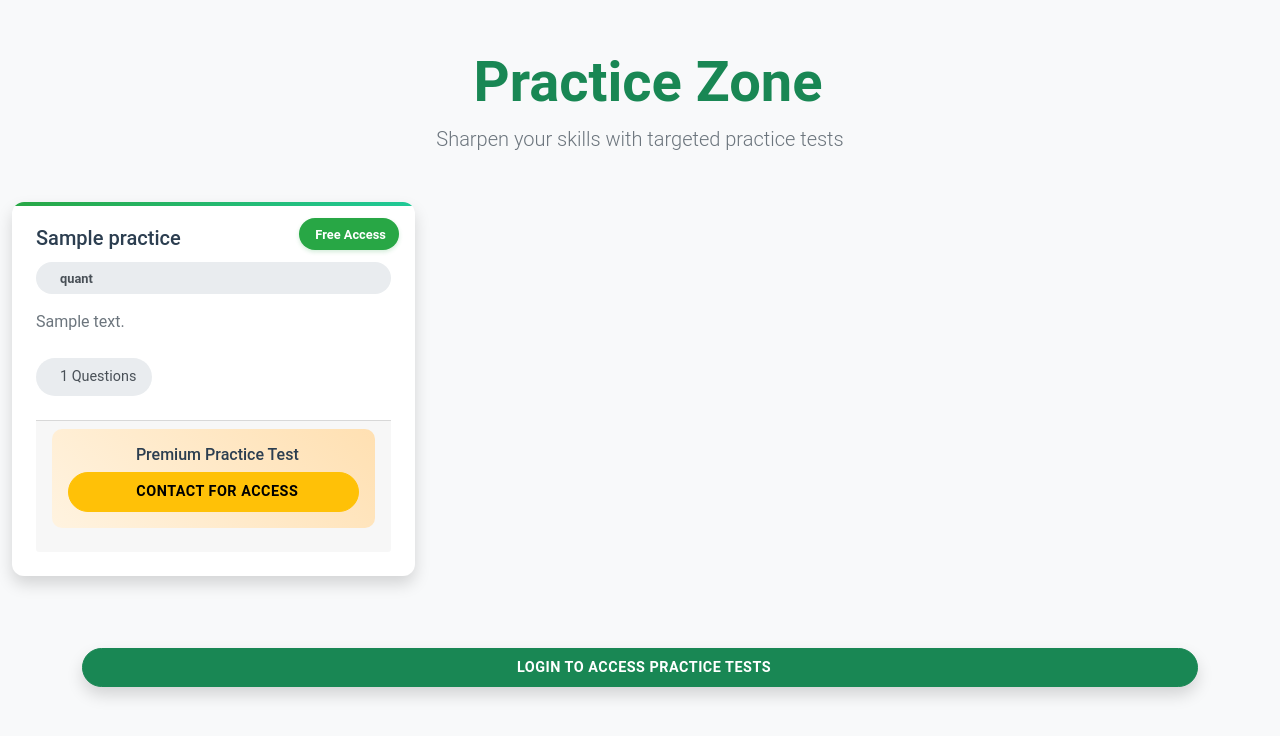
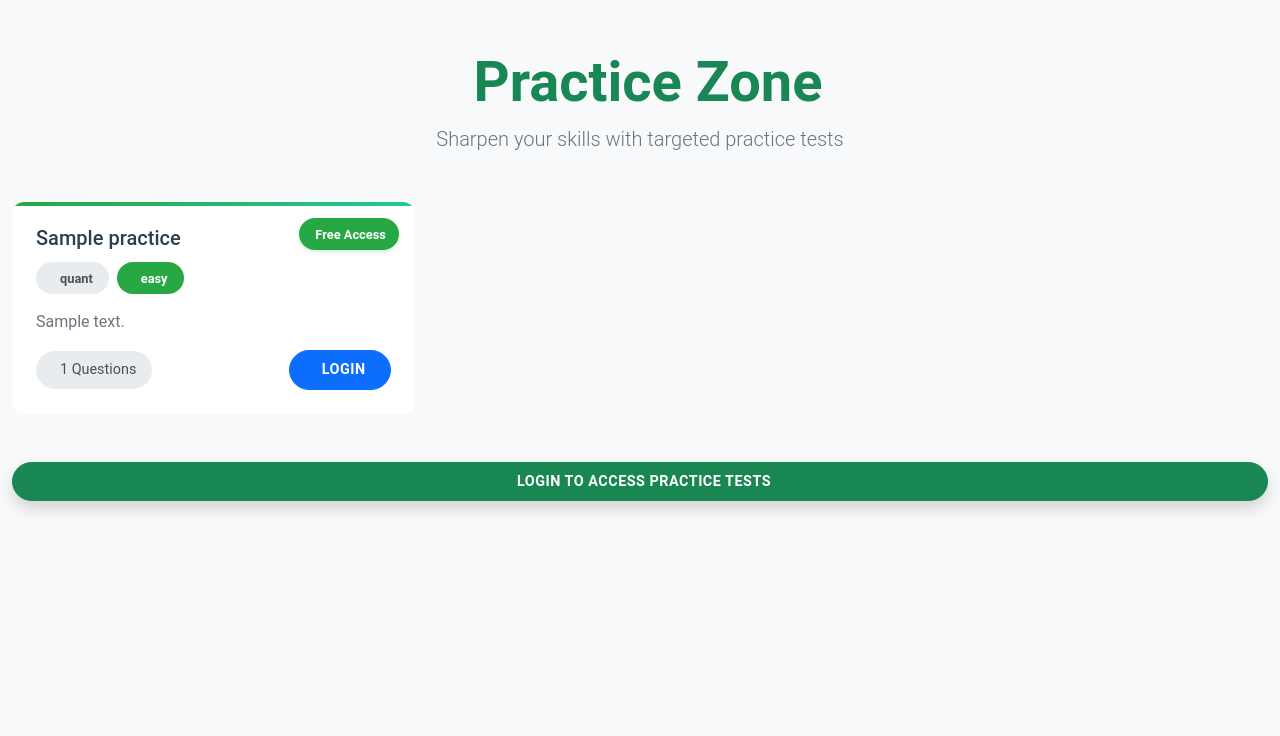
Before and after one commit to usmanjohn/powerty, a Django app: template practice/templates/practice/practice_list.html in a window 1280 px wide. Shown: the part 64-800 px from the top of the page. Run offline with Django 5.2, Linux system fonts and the light colour scheme; the template is opened without the code that fills it: values that come from a table or form of the project are taken from there, others are empty; tables that the repository leaves empty hold one stand-in row (values such as "Sample post"); some libraries are stand-ins or nearby versions.

Commit message:
practicenologin

```diff
--- a/practice/templates/practice/practice_list.html
+++ b/practice/templates/practice/practice_list.html
@@ -1,5 +1,6 @@
 {% extends "general/basel.html" %}
 {% load static %}
+
 {% block content %}
     <style>
         body {
@@ -13,8 +14,6 @@
             background: white;
             position: relative;
             overflow: hidden;
-            display: flex;
-            flex-direction: column;
         }
         .practice-card:hover {
             transform: translateY(-5px);
@@ -55,12 +54,11 @@
             padding: 1.5rem;
             display: flex;
             flex-direction: column;
-            flex-grow: 1;
+            height: 100%;
         }
         .card-title {
             font-size: 1.25rem;
             margin-bottom: 0.75rem;
-            flex-shrink: 0;
         }
         .category-pill {
             padding: 0.4rem 1rem;
@@ -69,18 +67,27 @@
             font-weight: 600;
             background: #e9ecef;
             color: #495057;
-            margin-bottom: 1rem;
-            display: inline-block;
+            margin-right: 0.5rem;
         }
+        .level-pill {
+            padding: 0.4rem 1rem;
+            border-radius: 20px;
+            font-size: 0.8rem;
+            font-weight: 600;
+        }
+        .level-easy { background: #28a745; color: white; }
+        .level-medium { background: #007bff; color: white; }
+        .level-hard { background: #dc3545; color: white; }
+        .level-mixed { background: #6f42c1; color: white; }
+        .level-real { background: #fd7e14; color: white; }
+
         .card-text {
             color: #6c757d;
-            margin-bottom: 1.5rem;
-            /* Limit to 3 lines */
+            margin: 1rem 0;
             display: -webkit-box;
             -webkit-line-clamp: 3;
             -webkit-box-orient: vertical;
             overflow: hidden;
-            text-overflow: ellipsis;
             flex-grow: 1;
         }
         .stats-badge {
@@ -95,41 +102,6 @@
         .stats-badge i {
             margin-right: 0.5rem;
         }
-        .attempts-list {
-            max-height: 100px; /* Reduced height for better alignment */
-            overflow-y: auto;
-            scrollbar-width: thin;
-            scrollbar-color: #28a745 #f8f9fa;
-        }
-        .attempts-list::-webkit-scrollbar {
-            width: 6px;
-        }
-        .attempts-list::-webkit-scrollbar-track {
-            background: #f8f9fa;
-        }
-        .attempts-list::-webkit-scrollbar-thumb {
-            background-color: #28a745;
-            border-radius: 6px;
-        }
-        .list-group-item {
-            padding: 0.5rem 1rem;
-        }
-        .list-group-item i {
-            margin-right: 0.5rem;
-        }
-        .premium-alert {
-            background: linear-gradient(45deg, #fff3e0, #ffe0b2);
-            border: none;
-            border-radius: 10px;
-            padding: 1rem;
-            display: flex;
-            flex-direction: column;
-            align-items: center;
-            text-align: center;
-        }
-        .premium-alert i {
-            margin-bottom: 0.5rem;
-        }
         .action-button {
             border-radius: 25px;
             padding: 0.5rem 1.5rem;
@@ -141,11 +113,7 @@
             align-items: center;
             justify-content: center;
         }
-        /* Ensure the action section sticks to the bottom */
-        .card-footer {
-            margin-top: auto;
-        }
-        /* Responsive adjustments */
+
         @media (max-width: 576px) {
             .card-body {
                 padding: 1rem;
@@ -156,6 +124,10 @@
             .action-button {
                 padding: 0.4rem 1rem;
                 font-size: 0.8rem;
+            }
+            .category-pill, .level-pill {
+                font-size: 0.7rem;
+                padding: 0.3rem 0.8rem;
             }
         }
     </style>
@@ -171,7 +143,7 @@
         <div class="row g-4">
             {% for test in tests %}
                 <div class="col-lg-4 col-md-6">
-                    <div class="practice-card card shadow">
+                    <div class="practice-card card">
                         {% if test.is_free %}
                             <span class="card-badge badge-free">
                                 <i class="fas fa-unlock-alt me-1"></i>Free Access
@@ -182,68 +154,38 @@
                             </span>
                         {% endif %}
 
-                        <div class="card-body d-flex flex-column">
+                        <div class="card-body">
                             <h4 class="card-title">{{ test.title }}</h4>
 
+                            <div class="d-flex flex-wrap">
                                 <span class="category-pill">
                                     <i class="fas fa-tag me-2"></i>{{ test.category }}
                                 </span>
+                                <span class="level-pill level-{{ test.level|lower }}">
+                                    <i class="fas fa-layer-group me-2"></i>{{ test.level }}
+                                </span>
+                            </div>
 
                             <p class="card-text">{{ test.description }}</p>
 
-                            <div class="d-flex justify-content-between align-items-center mb-4">
+                            <div class="d-flex justify-content-between align-items-center mt-auto">
                                 <span class="stats-badge">
                                     <i class="fas fa-question-circle"></i>
                                     {{ test.practice_questions.count }} Questions
                                 </span>
 
+                                {% if user.is_authenticated %}
                                     {% if test.is_accessible %}
                                         <a href="{% url 'practice-start' test.pk %}"
                                            class="btn btn-success action-button">
-                                        <i class="fas fa-play-circle me-2"></i>Start Practice
+                                            <i class="fas fa-play-circle me-2"></i>Start
                                         </a>
                                     {% endif %}
-                            </div>
-
-                            <div class="card-footer mt-auto">
-                                {% if test.is_accessible %}
-                                    {% if attempts %}
-                                        <div class="card bg-light border-0">
-                                            <div class="card-header bg-light border-0 p-2">
-                                                <h6 class="mb-0">
-                                                    <i class="fas fa-history me-2"></i>Your Progress
-                                                </h6>
-                                            </div>
-                                            <div class="attempts-list">
-                                                {% for attempt in attempts %}
-                                                    {% if attempt.test.pk == test.pk %}
-                                                        <div class="list-group-item border-0 d-flex justify-content-between align-items-center">
-                                                            <div>
-                                                                <i class="fas fa-chart-line text-success me-2"></i>
-                                                                <span class="fw-bold">{{ attempt.score|floatformat:2 }}%</span>
-                                                            </div>
-                                                            <a href="{% url 'practice-results' attempt.id %}"
-                                                               class="btn btn-outline-success btn-sm rounded-pill">
-                                                                <i class="fas fa-eye me-1"></i>Review
+                                {% else %}
+                                    <a href="{% url 'login' %}"
+                                       class="btn btn-primary action-button">
+                                        <i class="fas fa-sign-in-alt me-2"></i>Login
                                     </a>
-                                                        </div>
-                                                    {% endif %}
-                                                {% endfor %}
-                                            </div>
-                                        </div>
-                                    {% endif %}
-                                {% else %}
-                                    <div class="premium-alert alert p-3">
-                                        <div class="d-flex align-items-center mb-2">
-                                            <i class="fas fa-lock text-warning me-2 fs-4"></i>
-                                            <h6 class="mb-0">Premium Practice Test</h6>
-                                        </div>
-
-                                        <a href="https://t.me/AlBetta"
-                                           class="btn btn-warning action-button w-100">
-                                            <i class="fab fa-telegram me-2"></i>Contact for Access
-                                        </a>
-                                    </div>
                                 {% endif %}
                             </div>
                         </div>
@@ -257,17 +199,18 @@
                 </div>
             {% endfor %}
         </div>
-    </div>
 
         {% if not user.is_authenticated %}
-        <div class="container text-center mt-4 mb-5">
+            <div class="text-center mt-5">
                 <a href="{% url 'login' %}"
                    class="btn btn-success btn-lg action-button shadow">
                     <i class="fas fa-sign-in-alt me-2"></i>Login to Access Practice Tests
                 </a>
             </div>
         {% endif %}
+    </div>
 {% endblock %}
+
 {% block extra_js %}
 <script src="https://cdnjs.cloudflare.com/ajax/libs/bootstrap/5.1.3/js/bootstrap.bundle.min.js"></script>
 {% endblock extra_js %}
```
Also changed, not shown: practice/views.py (+20 -10 lines). Lines whose indentation alone changed are shown as unchanged.
